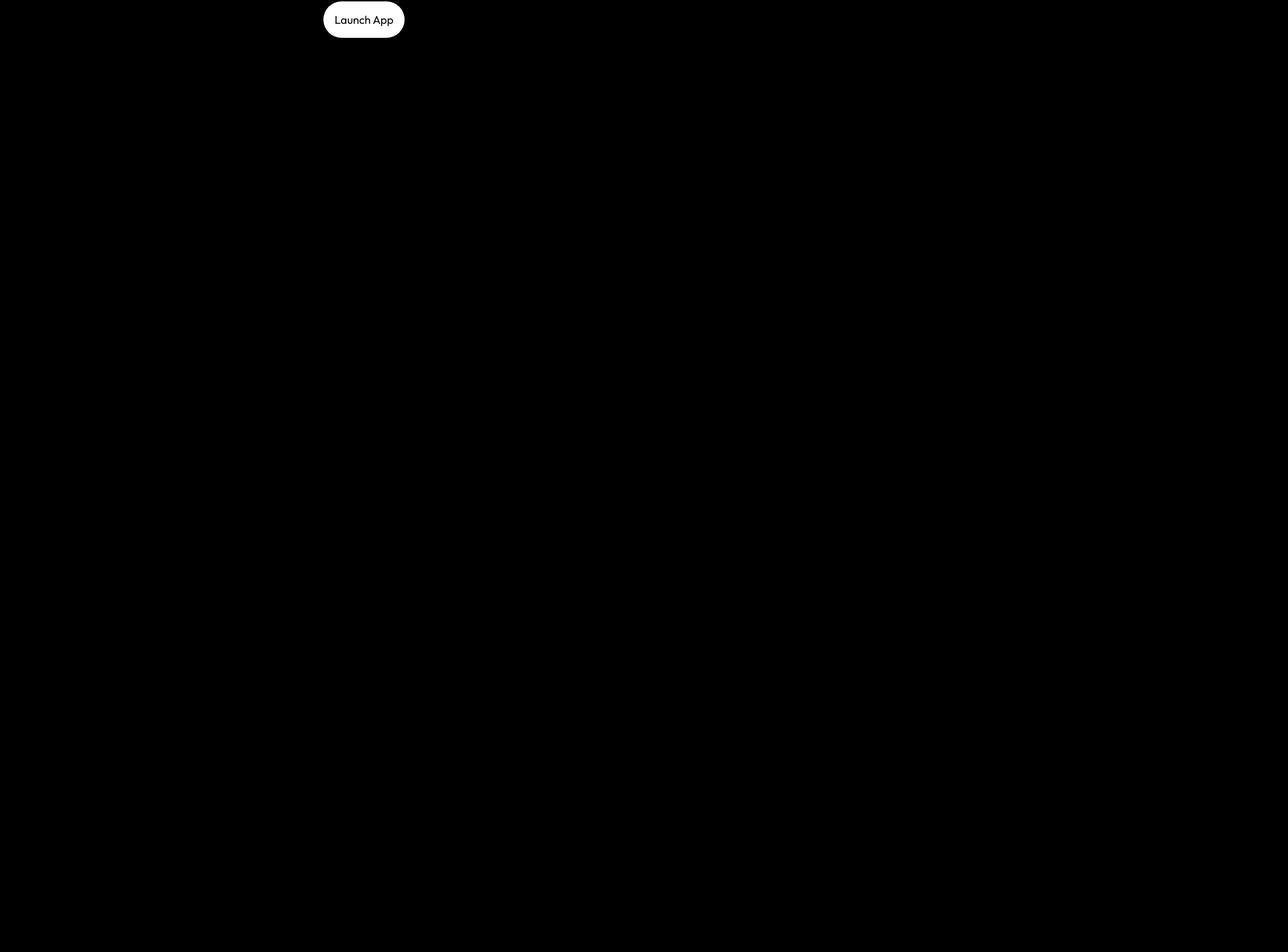
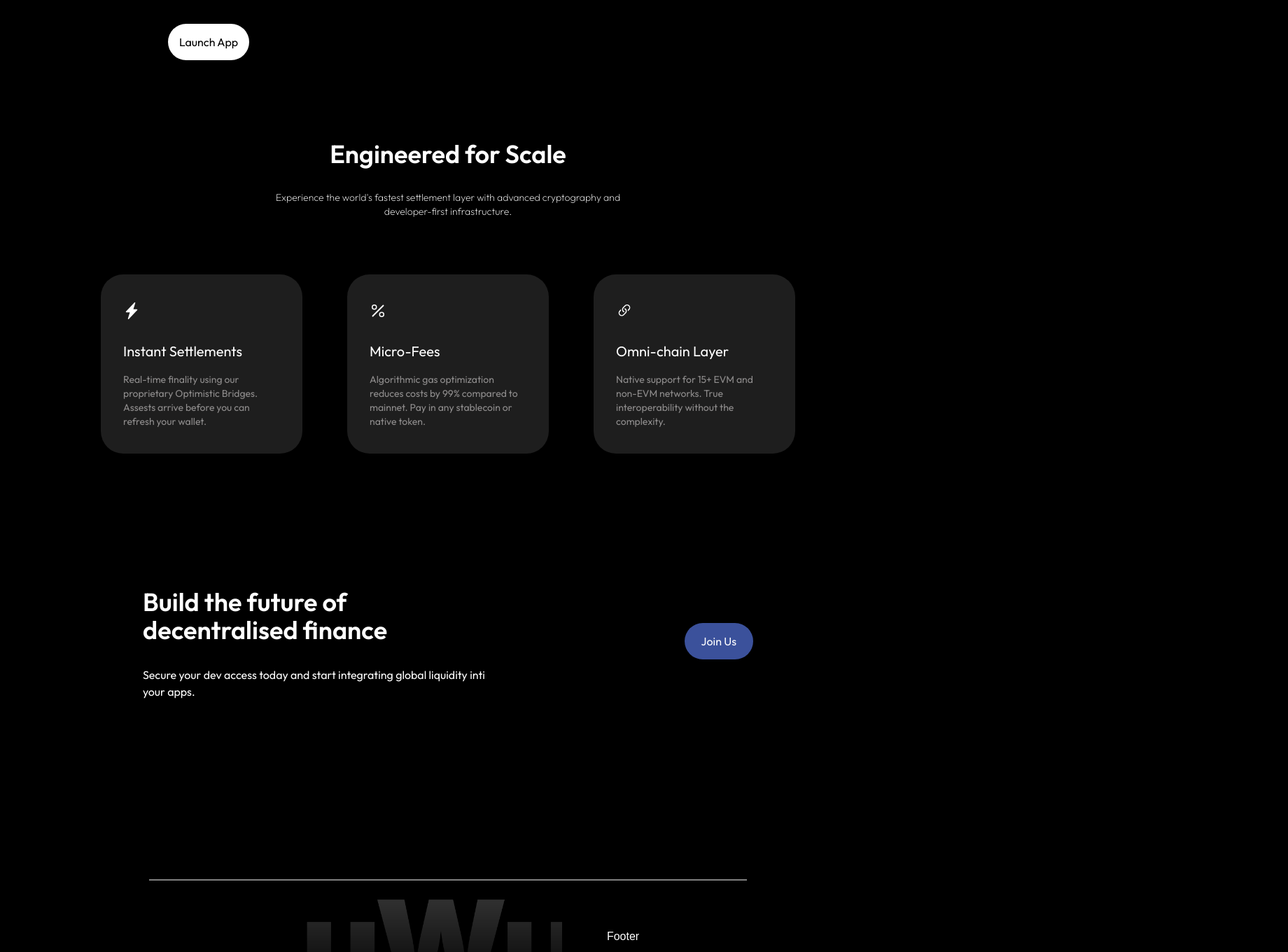
Before and after one commit to VincentSamuelPaul/uwu-landing-page, a Next.js app: page / in a window 1280 px wide. Shown: the part 1424-2784 px from the top of the page at 70% size, 1840 px wide, since content can reach past the window. Before the commit the page ends 1478 px from the top, so only its background shows below. Built offline with nearby package versions, Linux system fonts and the light colour scheme.

Commit message:
first commit

```diff
--- a/app/SecondHook.tsx
+++ b/app/SecondHook.tsx
@@ -4,17 +4,17 @@ import Image from "next/image"
 
 const SecondHook = () => {
   return (
-    <div className={`w-460 ${outfit.className} ${outfit.variable}`}>
-      <div className={`mt-64 ${outfit.className} ${outfit.variable}`}>
+    <div className={`mt-64 ${outfit.className} ${outfit.variable}`}>
+      <div className="">
         <h1 className="text-center text-4xl font-semibold">Pay with USDC<br/>at any QR</h1>
         <h1 className="mt-8 text-center text-sm font-extralight">Seamlessly buy or sell USDC across multiple chains using your local fiat currency. Whether you go<br/>
           from fiat to crypto or crypto to fiat, it's fast, secure and truly peer to peer with uWu.
         </h1>
       </div>
-      <div className="mt-24 flex flex-row justify-evenly">
+      <div className="mt-24 flex flex-row justify-between pr-70 pl-60">
         <div className="">
           <h1 className="text-6xl font-medium">Designed for</h1>
-          <p className="mt-4 text-sm font-extralight">
+          <p className="mt-12 text-sm font-extralight">
             Pay anywhere that accepts QR codes using your crypto
             <br/>
             balance. We handle the bridge, swap and settlement in a
--- /dev/null
+++ b/app/ThirdHook.tsx
@@ -0,0 +1,60 @@
+import { Butcherman } from "next/font/google"
+import { outfit } from "./layout"
+import Button from "./components/Button"
+
+
+const ThirdHook = () => {
+  return (
+    <div className={`w-full flex flex-col justify-center items-center mt-32 ${outfit.className} ${outfit.variable}`}>
+      <div className="text-center">
+        <h1 className="text-4xl font-semibold">Engineered for Scale</h1>
+        <p className="mt-8 text-sm font-extralight">Experience the world's fastest settlement layer with advanced cryptography and
+          <br/>
+          developer-first infrastructure.
+        </p>
+      </div>
+      <div className="mt-12 flex flex-row justify-center items-center">
+        <div className="w-72 h-64 m-8 p-8 bg-[#1E1E1E] rounded-4xl">
+          <div className="mt-2">
+            <svg xmlns="http://www.w3.org/2000/svg" width="24" height="24" fill="currentColor" className="bi bi-lightning-charge-fill" viewBox="0 0 16 16">
+              <path d="M11.251.068a.5.5 0 0 1 .227.58L9.677 6.5H13a.5.5 0 0 1 .364.843l-8 8.5a.5.5 0 0 1-.842-.49L6.323 9.5H3a.5.5 0 0 1-.364-.843l8-8.5a.5.5 0 0 1 .615-.09z"/>
+            </svg>
+          </div>
+          <h1 className="mt-8 text-xl">Instant Settlements</h1>
+          <p className="mt-4 text-sm text-[#8e8c8c]">Real-time finality using our<br/>proprietary Optimistic Bridges.<br/>Assests arrive before you can<br/>refresh your wallet.</p>
+        </div>
+        <div className="w-72 h-64 m-8 p-8 bg-[#1E1E1E] rounded-4xl">
+          <div className="mt-2">
+            <svg xmlns="http://www.w3.org/2000/svg" width="24" height="24" fill="currentColor" className="bi bi-percent" viewBox="0 0 16 16">
+              <path d="M13.442 2.558a.625.625 0 0 1 0 .884l-10 10a.625.625 0 1 1-.884-.884l10-10a.625.625 0 0 1 .884 0M4.5 6a1.5 1.5 0 1 1 0-3 1.5 1.5 0 0 1 0 3m0 1a2.5 2.5 0 1 0 0-5 2.5 2.5 0 0 0 0 5m7 6a1.5 1.5 0 1 1 0-3 1.5 1.5 0 0 1 0 3m0 1a2.5 2.5 0 1 0 0-5 2.5 2.5 0 0 0 0 5"/>
+            </svg>
+          </div>
+          <h1 className="mt-8 text-xl">Micro-Fees</h1>
+          <p className="mt-4 text-sm text-[#8e8c8c]">Algorithmic gas optimization<br/>reduces costs by 99% compared to<br/>mainnet. Pay in any stablecoin or<br/>native token.</p>
+        </div>
+         <div className="w-72 h-64 m-8 p-8 bg-[#1E1E1E] rounded-4xl">
+          <div className="mt-2">
+            <svg xmlns="http://www.w3.org/2000/svg" width="24" height="24" fill="currentColor" className="bi bi-link-45deg" viewBox="0 0 16 16">
+              <path d="M4.715 6.542 3.343 7.914a3 3 0 1 0 4.243 4.243l1.828-1.829A3 3 0 0 0 8.586 5.5L8 6.086a1 1 0 0 0-.154.199 2 2 0 0 1 .861 3.337L6.88 11.45a2 2 0 1 1-2.83-2.83l.793-.792a4 4 0 0 1-.128-1.287z"/>
+              <path d="M6.586 4.672A3 3 0 0 0 7.414 9.5l.775-.776a2 2 0 0 1-.896-3.346L9.12 3.55a2 2 0 1 1 2.83 2.83l-.793.792c.112.42.155.855.128 1.287l1.372-1.372a3 3 0 1 0-4.243-4.243z"/>
+            </svg>
+          </div>
+          <h1 className="mt-8 text-xl">Omni-chain Layer</h1>
+          <p className="mt-4 text-sm text-[#8e8c8c]">Native support for 15+ EVM and<br/>non-EVM networks. True<br/>interoperability without the<br/>complexity.</p>
+        </div>
+      </div>
+
+      <div className="w-250 h-96 mt-24 flex flex-row justify-between rounded-4xl p-16">
+        <div className="">
+          <h1 className="text-4xl font-semibold">Build the future of<br/>decentralised finance</h1>
+          <p className="mt-8">Secure your dev access today and start integrating global liquidity inti<br/>your apps.</p>
+        </div>
+        <div className="mt-16">
+          <Button href="/" text="Join Us" color="white" bg="#3B519B" className="p-4 pl-6 pr-6 rounded-full"/>
+        </div>
+      </div>
+    </div>
+  )
+}
+
+export default ThirdHook
--- /dev/null
+++ b/app/components/Footer.tsx
@@ -0,0 +1,17 @@
+import Image from "next/image"
+
+const Footer = () => {
+  return (
+    <div className="mt-24 flex flex-col justify-center items-center">
+      <div className="w-2/3 h-0.5 bg-white opacity-50"></div>
+      <div className="flex flex-row justify-between items-center">
+        <Image src="/footer-logo.png" width={500} height={500} alt="Footer logo"/>
+        <div className="">
+          <h1>Footer</h1>
+        </div>
+      </div>
+    </div>
+  )
+}
+
+export default Footer
--- a/app/page.tsx
+++ b/app/page.tsx
@@ -1,11 +1,15 @@
 import MainHook from "./MainHook";
 import SecondHook from "./SecondHook";
+import ThirdHook from "./ThirdHook";
+import Footer from "./components/Footer";
 
 export default function Home() {
   return (
     <div className="bg-black">
         <MainHook/>
         <SecondHook/>
+        <ThirdHook/>
+        <Footer/>
     </div>
   );
 }
```
Also changed, not shown: public/footer-logo.png (added).
